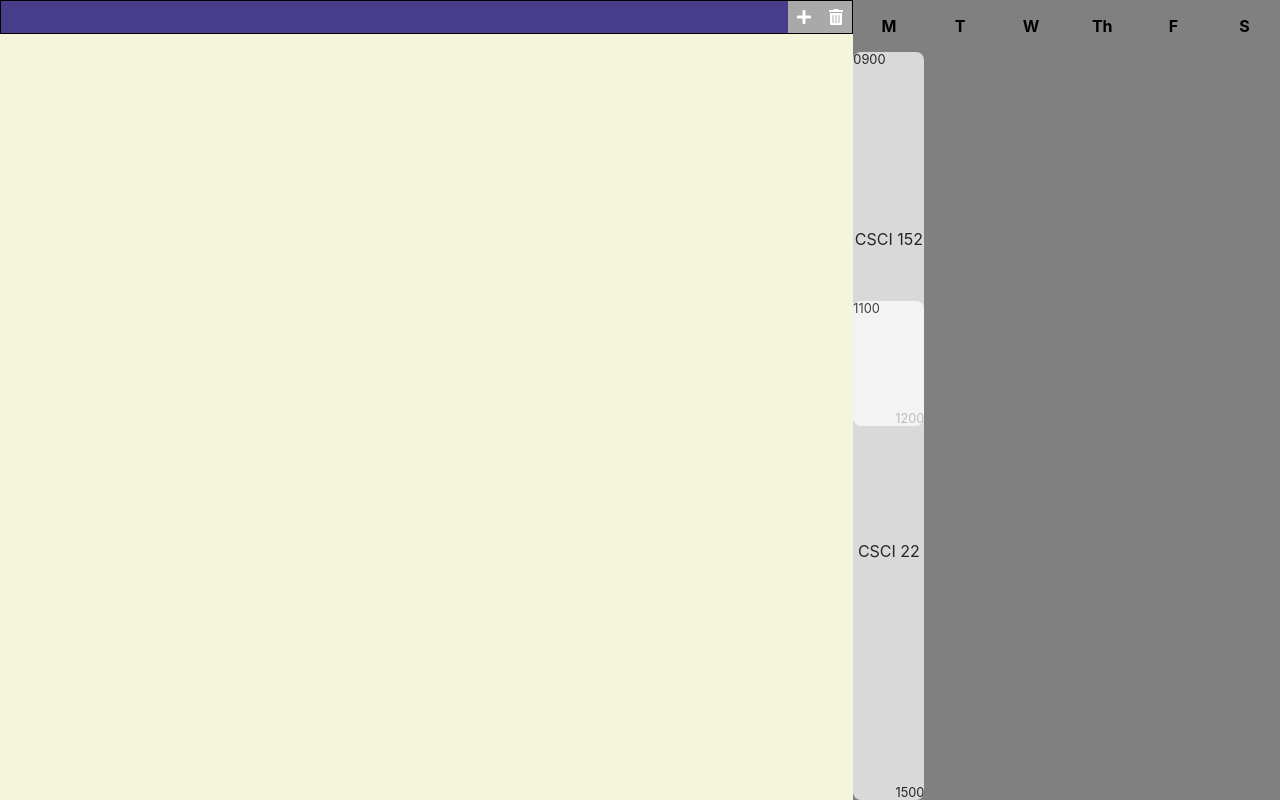
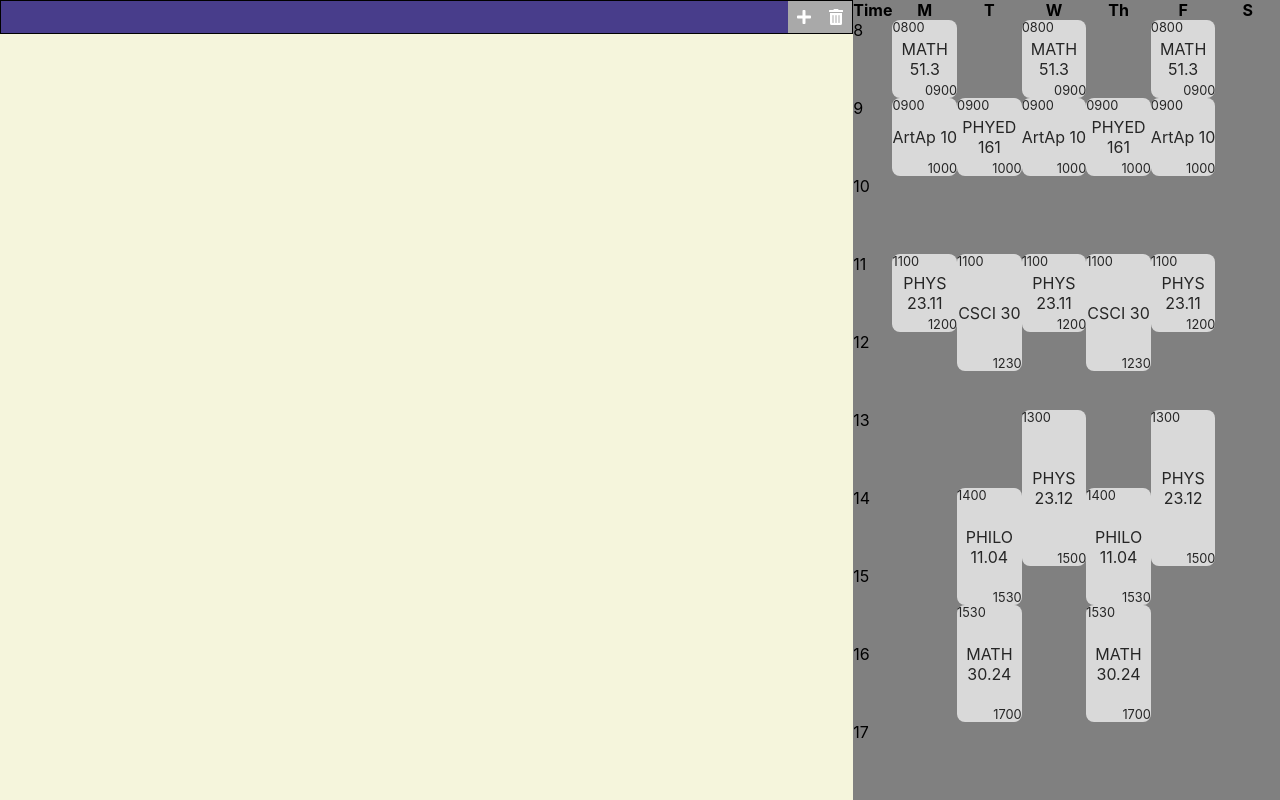
Before and after one commit to dnamme/enlistment-scheduler, a React (Create React App) app: page / in a window 1280 px wide. Built offline with nearby package versions, Linux system fonts and the light colour scheme.

Commit message:
add sample timetable data from enlistment, add heading and table styles

```diff
--- a/src/App.js
+++ b/src/App.js
@@ -9,13 +9,34 @@ import './css/Timetable.css'
 function App() {
   const [data, setData] = useState([])
   const [groupedData, setGroupedData] = useState({
-    start: 9,
-    end: 15,
+    start: 8,
+    end: 18,
     data: [
       [
-        {code: 'CSCI 152', start: 9, end: 12, startTime: '0900', endTime: '1200'},
-        {code: 'CSCI 22', start: 11, end: 15, startTime: '1100', endTime: '1500'}
-      ], [], [], [], [], []
+        {code: 'MATH 51.3', start: 8, end: 9, startTime: '0800', endTime: '0900'},
+        {code: 'ArtAp 10', start: 9, end: 10, startTime: '0900', endTime: '1000'},
+        {code: 'PHYS 23.11', start: 11, end: 12, startTime: '1100', endTime: '1200'},
+      ], [
+        {code: 'PHYED 161', start: 9, end: 10, startTime: '0900', endTime: '1000'},
+        {code: 'CSCI 30', start: 11, end: 12.5, startTime: '1100', endTime: '1230'},
+        {code: 'PHILO 11.04', start: 14, end: 15.5, startTime: '1400', endTime: '1530'},
+        {code: 'MATH 30.24', start: 15.5, end: 17, startTime: '1530', endTime: '1700'},
+      ], [
+        {code: 'MATH 51.3', start: 8, end: 9, startTime: '0800', endTime: '0900'},
+        {code: 'ArtAp 10', start: 9, end: 10, startTime: '0900', endTime: '1000'},
+        {code: 'PHYS 23.11', start: 11, end: 12, startTime: '1100', endTime: '1200'},
+        {code: 'PHYS 23.12', start: 13, end: 15, startTime: '1300', endTime: '1500'},
+      ], [
+        {code: 'PHYED 161', start: 9, end: 10, startTime: '0900', endTime: '1000'},
+        {code: 'CSCI 30', start: 11, end: 12.5, startTime: '1100', endTime: '1230'},
+        {code: 'PHILO 11.04', start: 14, end: 15.5, startTime: '1400', endTime: '1530'},
+        {code: 'MATH 30.24', start: 15.5, end: 17, startTime: '1530', endTime: '1700'},
+      ], [
+        {code: 'MATH 51.3', start: 8, end: 9, startTime: '0800', endTime: '0900'},
+        {code: 'ArtAp 10', start: 9, end: 10, startTime: '0900', endTime: '1000'},
+        {code: 'PHYS 23.11', start: 11, end: 12, startTime: '1100', endTime: '1200'},
+        {code: 'PHYS 23.12', start: 13, end: 15, startTime: '1300', endTime: '1500'},
+      ], []
     ]
   })
 
--- a/src/components/Timetable.js
+++ b/src/components/Timetable.js
@@ -3,13 +3,29 @@ import CourseBlock from './CourseBlock'
 function Timetable({ data }) {
   const daysOfWeek = ['M', 'T', 'W', 'Th', 'F', 'S']
 
+  const colStyle = {
+    gridTemplateRows: `min-content repeat(${(data.end - data.start)*2}, 1fr)`
+  }
+
+  const timeStamps = [
+    <p className="heading">Time</p>
+  ];
+
+  for (let i = data.start; i < data.end; i++) {
+    timeStamps.push(
+      <p style={{
+        gridRowStart: (i - data.start)*2 + 2,
+        gridRowEnd: (i - data.start)*2 + 3
+      }}>{i}</p>
+    )
+  }
+
   return (
     <div className="timetable">
+      <div style={{...colStyle, alignContent: 'flex-start'}}>{timeStamps}</div>
       {data.data.map((col, index) => (
-        <div key={index} style={{
-          gridTemplateRows: `min-content repeat(${(data.end - data.start)*2}, 1fr)`
-        }}>
-          <p className="day">{daysOfWeek[index]}</p>
+        <div key={index} style={colStyle}>
+          <p className="heading">{daysOfWeek[index]}</p>
           {col.map((course) => <CourseBlock course={course} start={data.start} />)}
         </div>
       ))}
--- a/src/css/Timetable.css
+++ b/src/css/Timetable.css
@@ -1,8 +1,15 @@
 .timetable {
   height: 100%;
   display: grid;
-  grid-template-columns: repeat(6, 1fr);
+  grid-template-columns: min-content repeat(6, 1fr);
   background-color: gray;
+}
+
+.timetable p { margin: 0; }
+
+.timetable .heading {
+  text-align: center;
+  font-weight: bold;
 }
 
 .timetable > * {
@@ -10,11 +17,6 @@
   display: grid;
   grid-template-columns: 1fr;
   grid-template-rows: min-content repeat(20, 1fr);
-}
-
-.timetable > * > .day {
-  text-align: center;
-  font-weight: bold;
 }
 
 .course-block {
```
